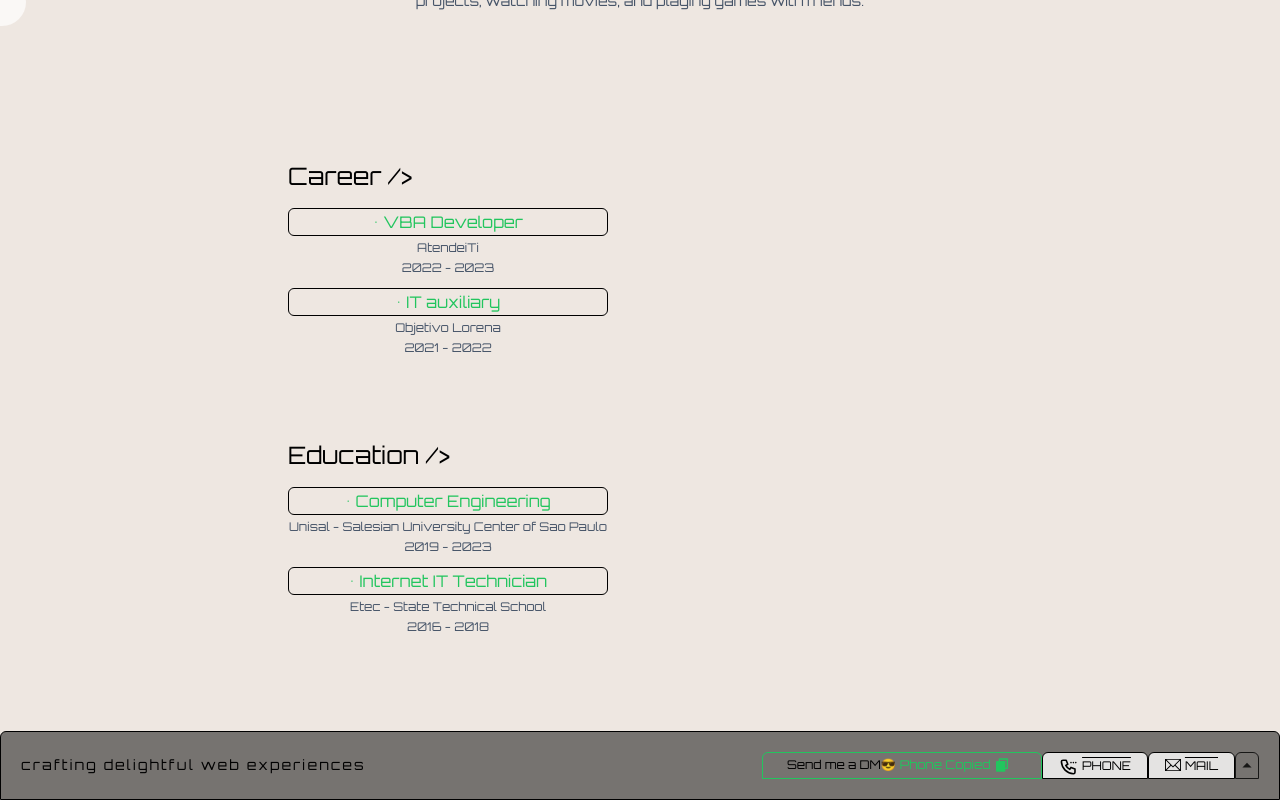
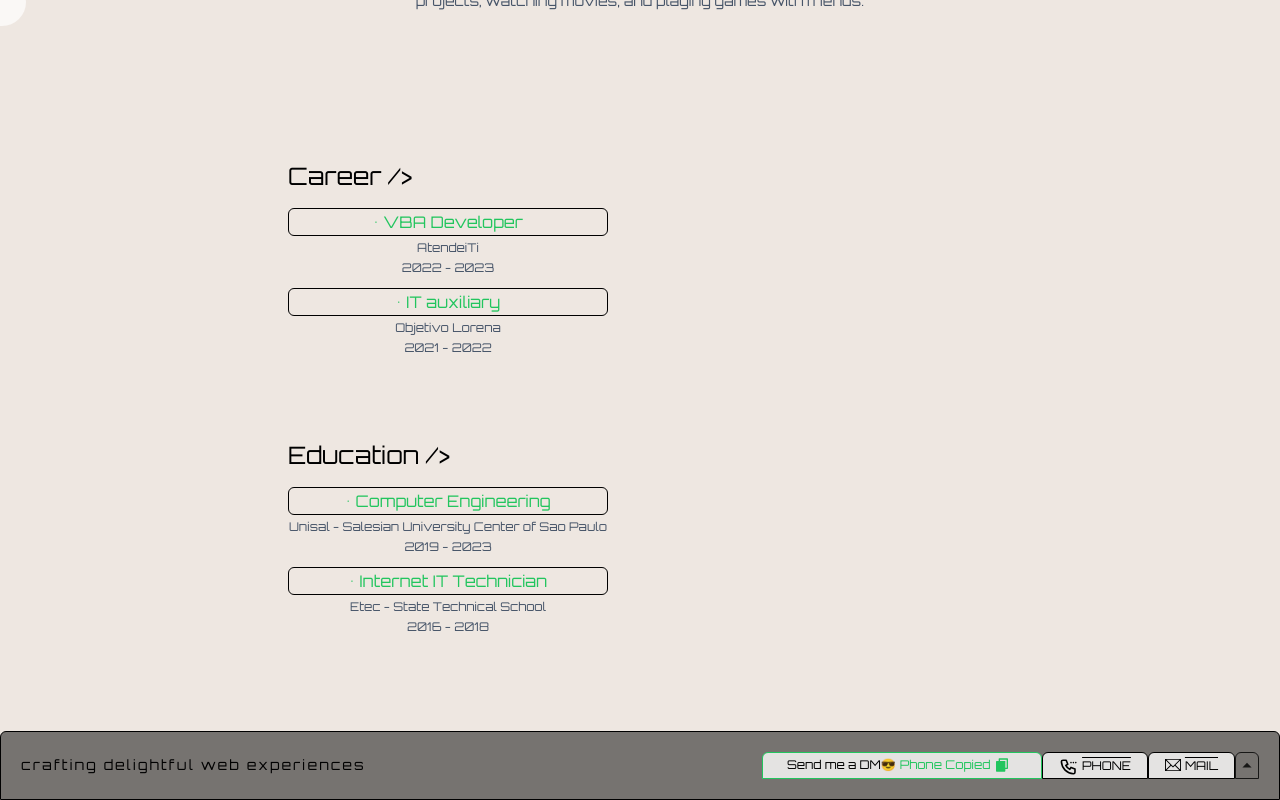
Before and after one commit to DiegoCstyles/portfolio, a Next.js app: page /about in a window 1280 px wide. Both pictures are taken after a click on the button "PHONE". Shown: the part 574-1374 px from the top of the page. Built offline with nearby package versions, Linux system fonts and the light colour scheme.

Commit message:
Update FooterIcons.tsx

```diff
--- a/components/Footer/FooterIcons.tsx
+++ b/components/Footer/FooterIcons.tsx
@@ -41,7 +41,7 @@ const FooterIcons = () => {
     <div className="flex h-full">
       <div className={`${!copySuccess && shouldApplyWidthClass ? 'w-[15.8rem]' : ''}`}>
         {copySuccess && (
-          <p className={`${shouldApplyWidthClass ? 'flex-grow flex dark:text-blendedCyan w-[17.5rem] h-full text-green-500 border rounded-t-md border-primary px-6 pb-[2px] pt-1 text-xs leading-normal transition duration-150 ease-in-out hover:bg-opacity-10 focus:outline-none border-green-500 dark:border-blendedCyan focus:ring-0 dark:hover:bg-opacity-10' : 'flex-grow dark:text-blendedCyan w-[8rem] rounded-t-md h-full text-green-500 border border-primary px-3 pb-[2px] pt-1 text-xs leading-normal transition duration-150 ease-in-out hover:bg-opacity-10 focus:outline-none border-green-500 dark:border-blendedCyan focus:ring-0 dark:hover:bg-opacity-10'}`}>
+          <p className={`${shouldApplyWidthClass ? 'flex-grow flex dark:text-blendedCyan w-[17.5rem] h-full text-green-500 border bg-white/80 dark:bg-black/80 rounded-t-md border-primary px-6 pb-[2px] pt-1 text-xs leading-normal transition duration-150 ease-in-out hover:bg-opacity-10 focus:outline-none border-green-500 dark:border-blendedCyan focus:ring-0 dark:hover:bg-opacity-10' : 'flex-grow dark:text-blendedCyan w-[8rem] rounded-t-md h-full text-green-500 border bg-white/80 dark:bg-black/80 border-primary px-3 pb-[2px] pt-1 text-xs leading-normal transition duration-150 ease-in-out hover:bg-opacity-10 focus:outline-none border-green-500 dark:border-blendedCyan focus:ring-0 dark:hover:bg-opacity-10'}`}>
             <span className={`${shouldApplyWidthClass ? 'text-black dark:text-white text-xs' : 'hidden'}`}>Send me a DM😎</span>
             <span className="ml-1 flex text-xs">{copiedValue} Copied<RiFileCopyFill className={`${shouldApplyWidthClass ? 'ml-1 visible w-4 h-4 text-xs' : 'hidden'}`} /></span>
           </p>
```
